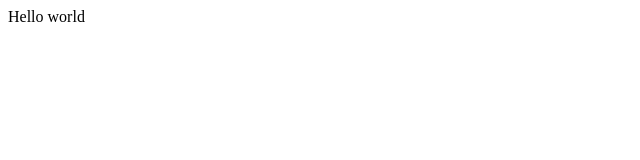
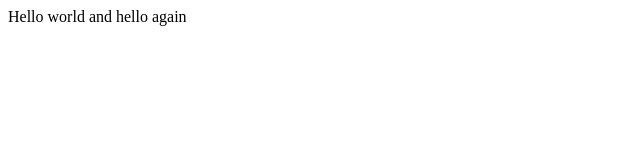
Before and after one commit to emjay1246/Hello-world, a plain HTML site: page hello_world.html in a window 1280 px wide. Shown: the whole page, without its empty margins (0-640 px from the left). Drawn offline with Linux system fonts and the light colour scheme.

Commit message:
Update hello_world.html

```diff
--- a/hello_world.html
+++ b/hello_world.html
@@ -4,6 +4,6 @@
 	<title>Hello world</title>
 </head>
 <body>
- Hello world
+ Hello world and hello again
 </body>
 </html>
```
